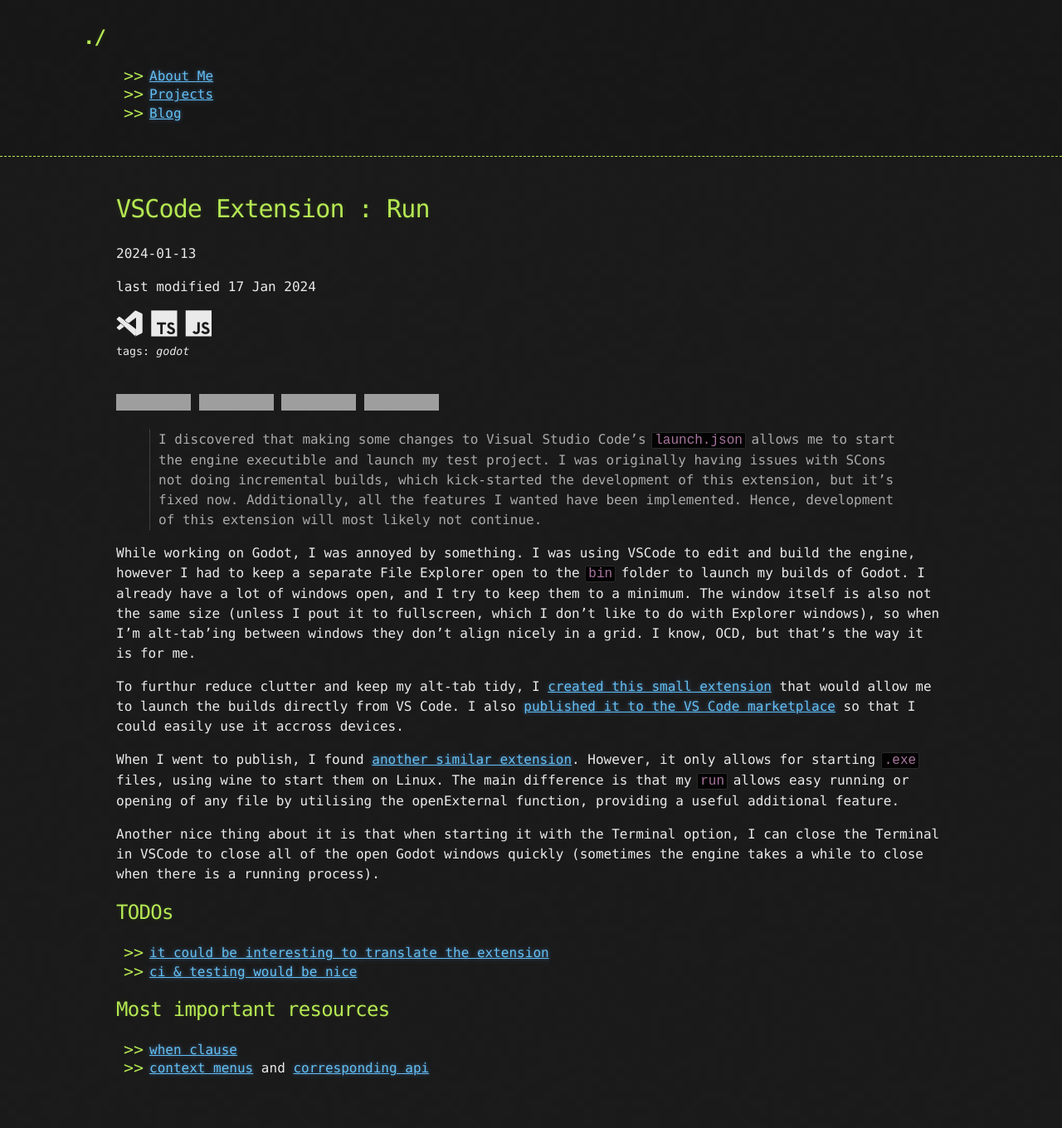
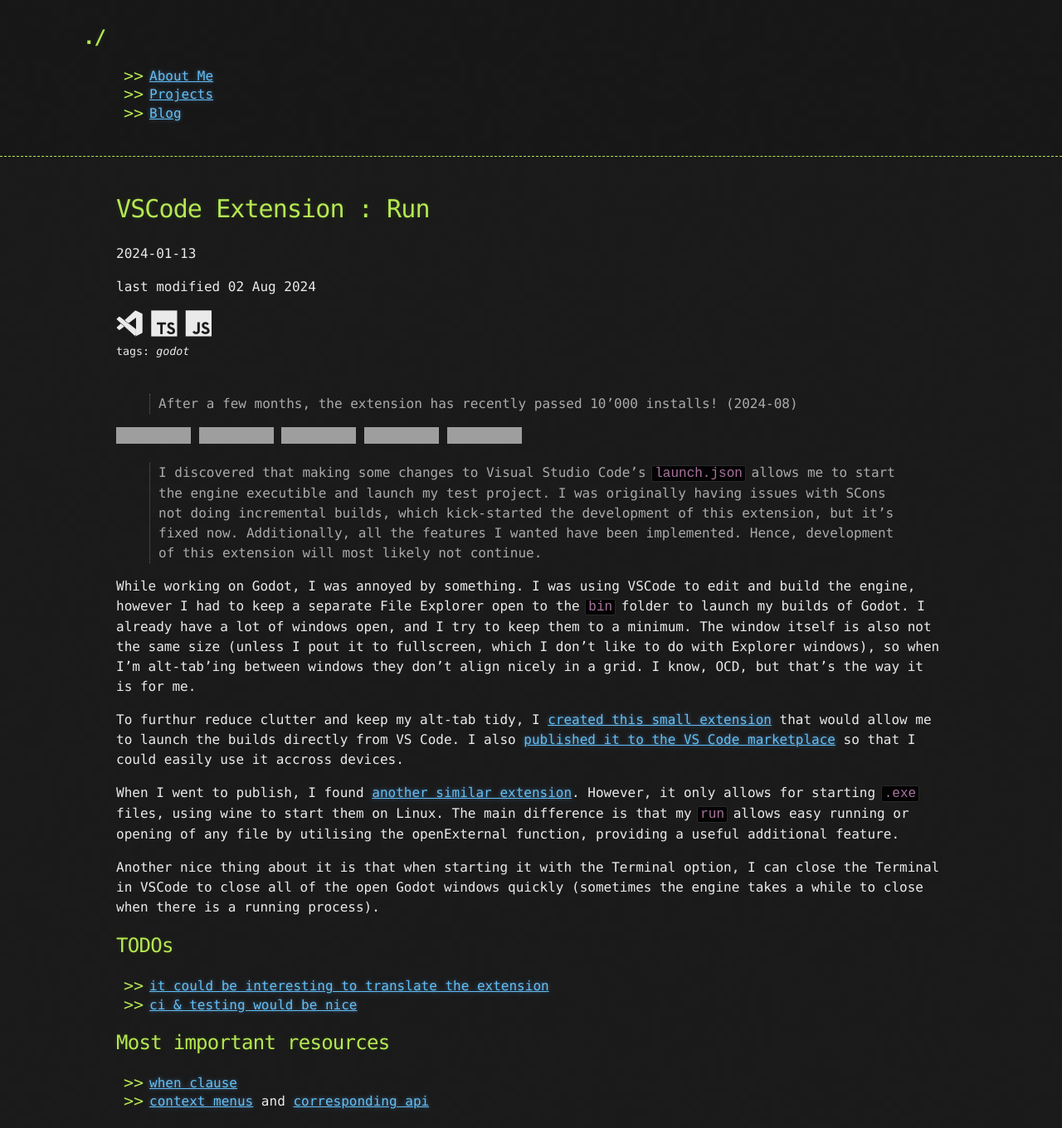
Before and after one commit to HubbleCommand/HubbleCommand.github.io, a Jekyll site: the page built from _projects/vsc-ext-run.md, in a window 1280 px wide. Shown: the whole page at 83% size. Built offline with Jekyll 4.4.1, drawn with Linux system fonts in a browser that asks for light colours; nearby versions of some CDN libraries; before the commit the page ends 1320 px from its top, so only the background shows below that; grey boxes are pictures that could not be loaded.

Commit message:
vs ext run installs update
+ new installs badge

```diff
--- a/_projects/vsc-ext-run.md
+++ b/_projects/vsc-ext-run.md
@@ -6,13 +6,16 @@
 programming-languages: ["Javascript", "TypeScript"]
 icons       : ["vscode", "typescript", "javascript"]
 start-date  : 2024-01-13
-last_modified_at: 2024-01-17
+last_modified_at: 2024-08-02
 active: true
 ---
+
+> After a few months, the extension has recently passed 10'000 installs! (2024-08)
 
 [ext-url]: https://marketplace.visualstudio.com/items?itemName=hcommand.run-runner
 [![Ratings Badge](https://img.shields.io/vscode-marketplace/v/hcommand.run-runner.svg)][ext-url]
 [![Downloads Badge](https://img.shields.io/vscode-marketplace/d/hcommand.run-runner.svg)][ext-url]
+[![Installs Badge](https://img.shields.io/vscode-marketplace/i/hcommand.run-runner.svg)][ext-url]
 [![Ratings Badge](https://img.shields.io/vscode-marketplace/r/hcommand.run-runner.svg)][ext-url]
 [![License Badge](https://img.shields.io/github/license/hubblecommand/run.svg?color=blue)](https://github.com/hubblecommand/run/blob/master/LICENSE)
 
```
